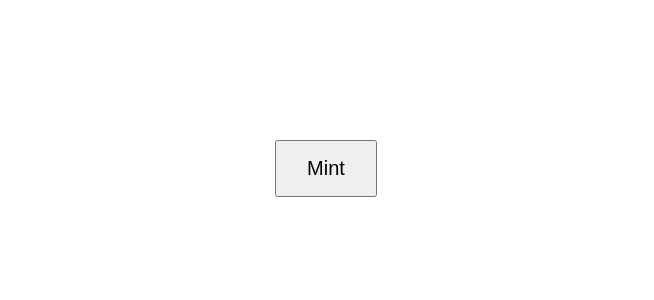
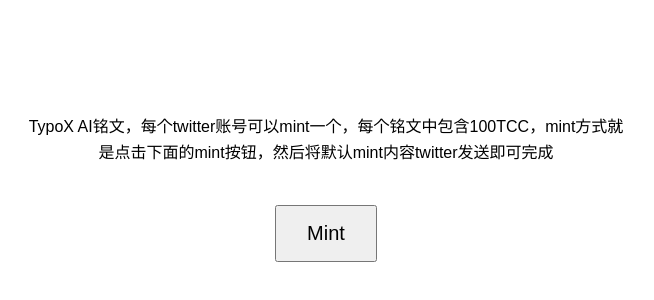
Before and after one commit to wsybok/typoxtrc20, a website: page public/index.html in a window 1280 px wide. Shown: the part 232-532 px from the top of the page, without its empty margins (314-968 px from the left). Drawn offline with Linux system fonts and the light colour scheme.

Commit message:
Update index.html

```diff
--- a/public/index.html
+++ b/public/index.html
@@ -7,19 +7,32 @@
     <style>
         body {
             display: flex;
+            flex-direction: column;
             justify-content: center;
             align-items: center;
             height: 100vh;
             margin: 0;
+            font-family: Arial, sans-serif;
+            text-align: center;
+            padding: 20px;
         }
         #mintButton {
             padding: 15px 30px;
             font-size: 20px;
             cursor: pointer;
+            margin-top: 20px;
+        }
+        .mint-info {
+            max-width: 600px;
+            margin-bottom: 20px;
+            line-height: 1.6;
         }
     </style>
 </head>
 <body>
+    <div class="mint-info">
+        TypoX AI铭文，每个twitter账号可以mint一个，每个铭文中包含100TCC，mint方式就是点击下面的mint按钮，然后将默认mint内容twitter发送即可完成
+    </div>
     <button id="mintButton">Mint</button>
 
     <script>
```
